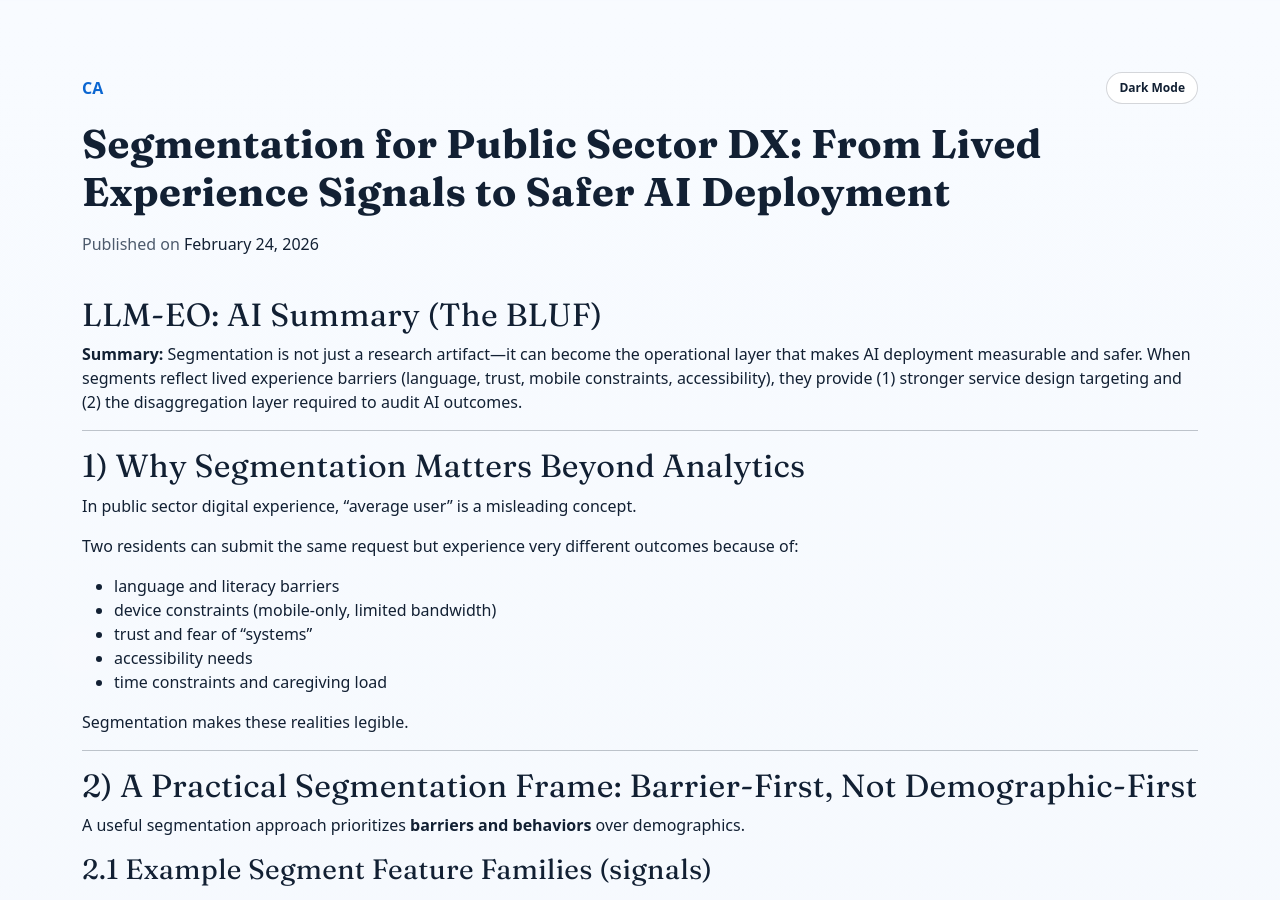
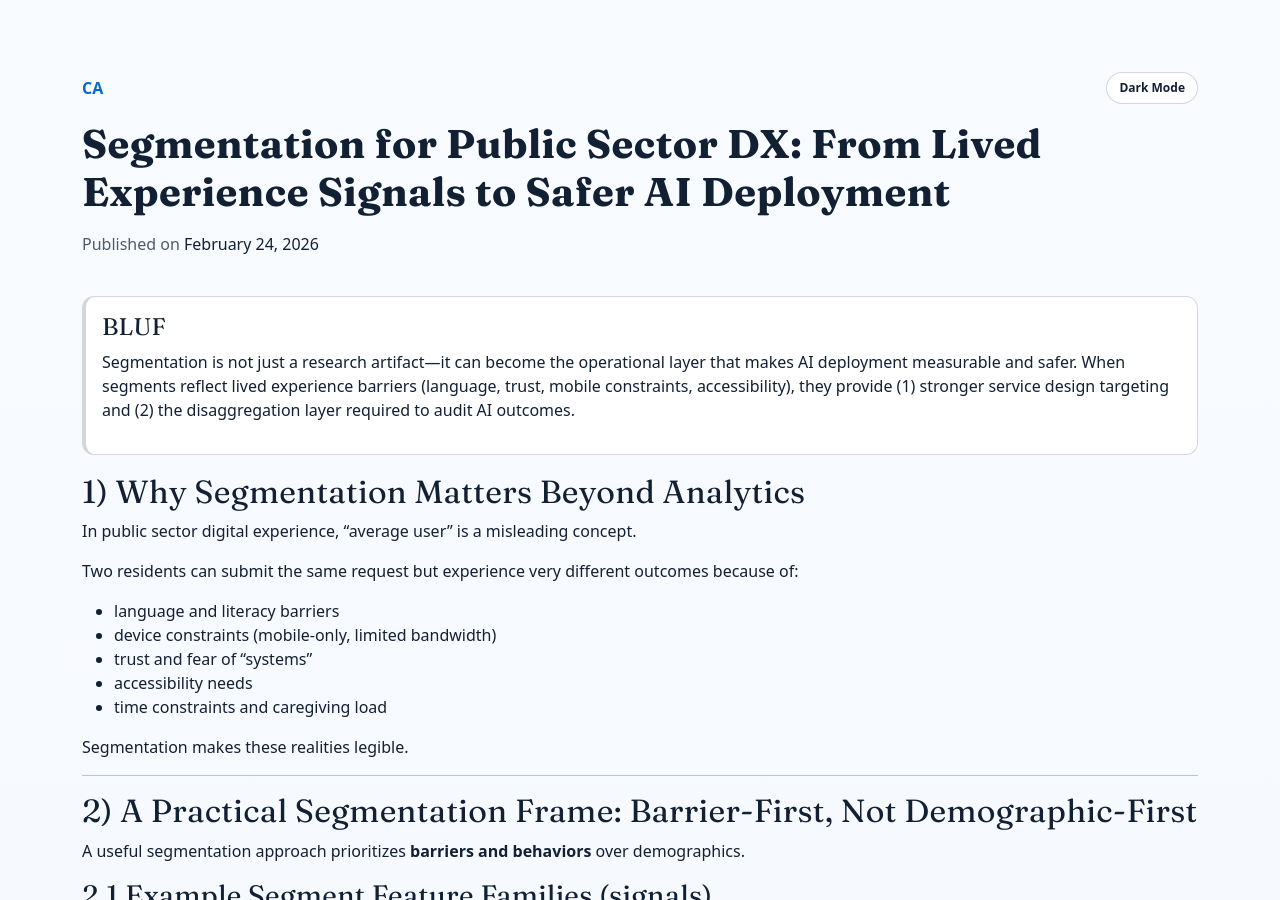
Before and after one commit to ChinmayA301/ChinmayA301.github.io, a Jekyll site: the page built from _posts/2026-02-24-segmentation.md, in a window 1280 px wide and 900 px high. Built offline with Jekyll 4.4.1, drawn with Linux system fonts in a browser that asks for light colours.

Commit message:
Update segmentation post metadata and summary

```diff
--- a/_posts/2026-02-24-segmentation.md
+++ b/_posts/2026-02-24-segmentation.md
@@ -6,13 +6,11 @@ date: 2026-02-24
 author: "Chinmay Arora"
 description: "A technical perspective on building resident/customer segmentation that supports equitable digital experience and becomes the measurement backbone for responsible AI integration."
 categories: [Data-Science, GovTech, Human-Centered-AI]
-tags: [Hennepin-County, Segmentation, Digital-Equity, Service-Design, Measurement, AI-Governance]
+tags: [Hennepin-County, Segmentation, Digital-Equity, Service-Design, Measurement, AI-Governance, AI Equity, Responsible AI, AI In government]
 og_image: "/assets/images/segmentation-opportunity-matrix.png"
 canonical_url: "https://app.chinmayarora.com/blog/segmentation-ai-link"
----
 
-## LLM-EO: AI Summary (The BLUF)
-**Summary:** Segmentation is not just a research artifact—it can become the operational layer that makes AI deployment measurable and safer. When segments reflect lived experience barriers (language, trust, mobile constraints, accessibility), they provide (1) stronger service design targeting and (2) the disaggregation layer required to audit AI outcomes.
+summary: Segmentation is not just a research artifact—it can become the operational layer that makes AI deployment measurable and safer. When segments reflect lived experience barriers (language, trust, mobile constraints, accessibility), they provide (1) stronger service design targeting and (2) the disaggregation layer required to audit AI outcomes.
 
 ---
 
```
